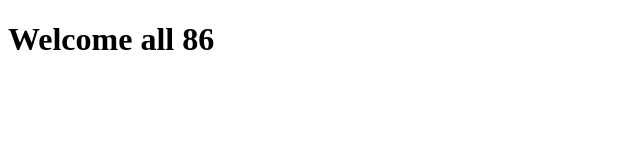
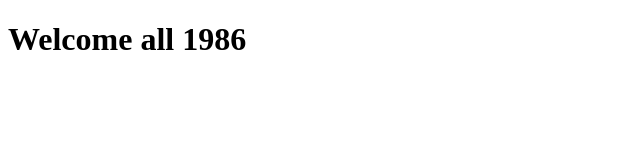
Before and after one commit to smoj86/Background-Creator, a plain HTML site: page index.html in a window 1280 px wide. Shown: the full height of the page, 0-640 px from the left. Drawn offline with Linux system fonts and the light colour scheme.

```diff
--- a/index.html
+++ b/index.html
@@ -1,4 +1,4 @@
-<!DOCTYPE html>
+ <!DOCTYPE html>
 <html>
 <head>
 	<meta charset="utf-8">
@@ -6,6 +6,6 @@
 	<title> Hello </title>
 </head>
 <body>
-<h1> Welcome all 86 <h1>
+<h1> Welcome all 1986 <h1>
 </body>
 </html>
```
